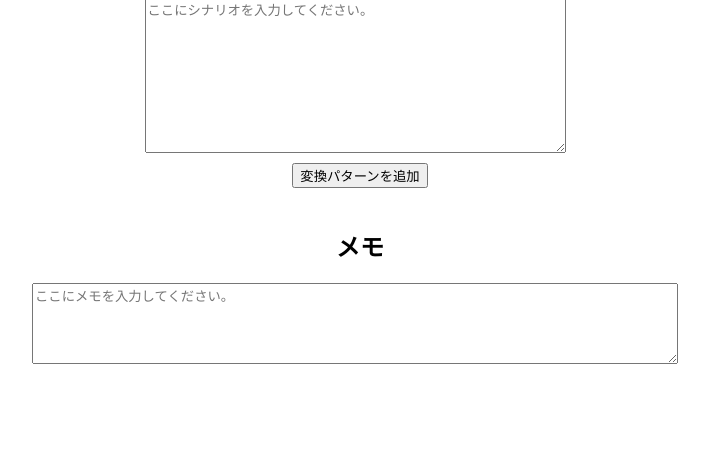
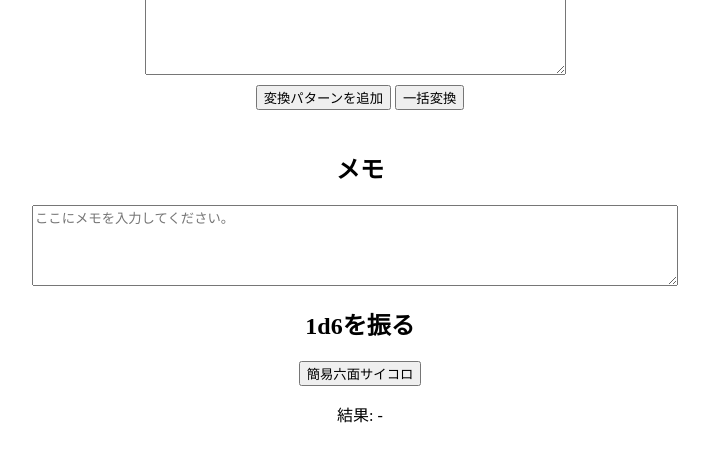
Before and after one commit to sakamod-dot/kaidanhaku, a plain HTML site: page index.html in a window 1280 px wide. Shown: the part 264-726 px from the top of the page, without its empty margins (280-989 px from the left). Drawn offline with Linux system fonts and the light colour scheme.

Commit message:
Update index.html
irorio

```diff
--- a/index.html
+++ b/index.html
@@ -12,11 +12,19 @@
         <textarea id="inputZone" rows="10" cols="50" placeholder="ここにシナリオを入力してください。"></textarea>
         <div id="patternContainer"></div>
     </div>
-    <button id="addButton">変換パターンを追加</button>
+    <div class="button-container">
+        <button id="addButton">変換パターンを追加</button>
+        <button id="convertButton">一括変換</button>
+    </div>
     <div class="memo-container">
         <h2>メモ</h2>
         <textarea id="memoZone" rows="5" cols="50" placeholder="ここにメモを入力してください。"></textarea>
     </div>
+    <div class="dice-container">
+        <h2>1d6を振る</h2>
+        <button id="rollDiceButton">簡易六面サイコロ</button>
+        <p id="diceResult">結果: -</p>
+    </div>
     <script src="script.js"></script>
 </body>
 </html>
```
